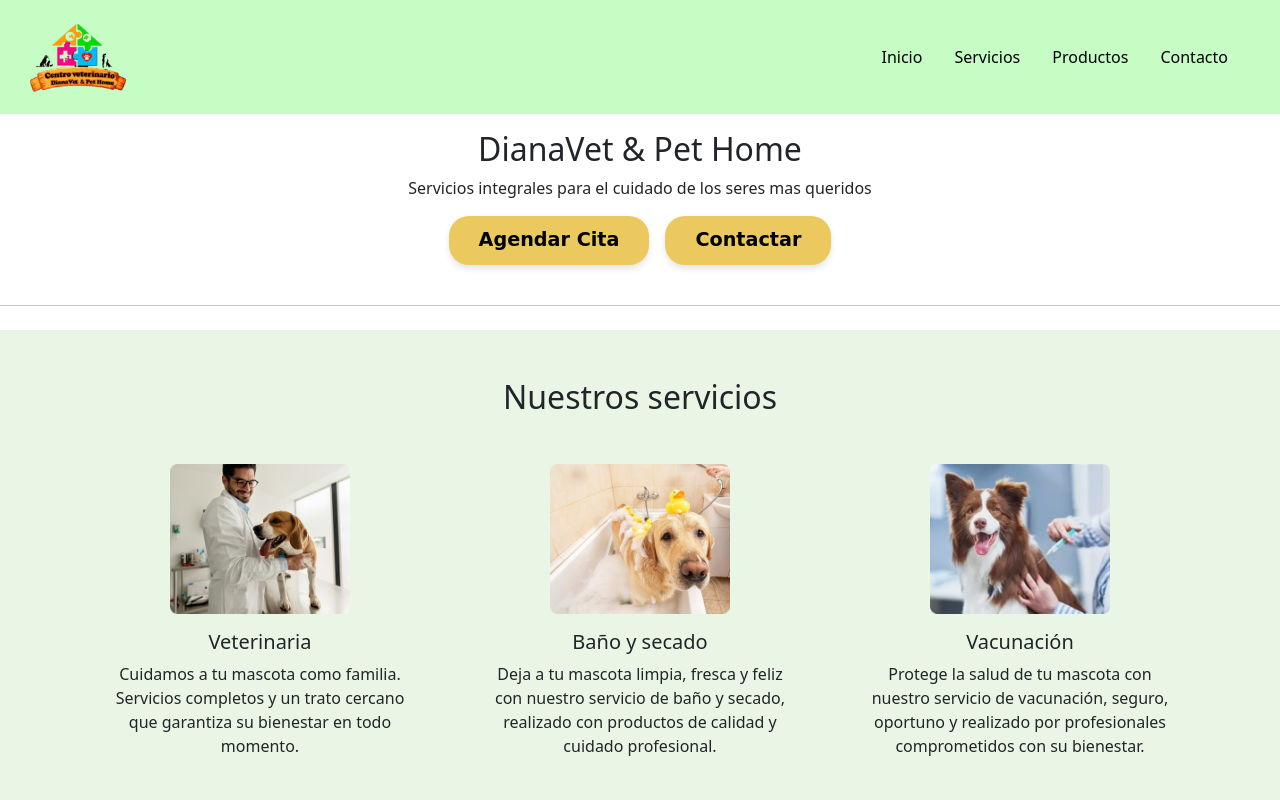
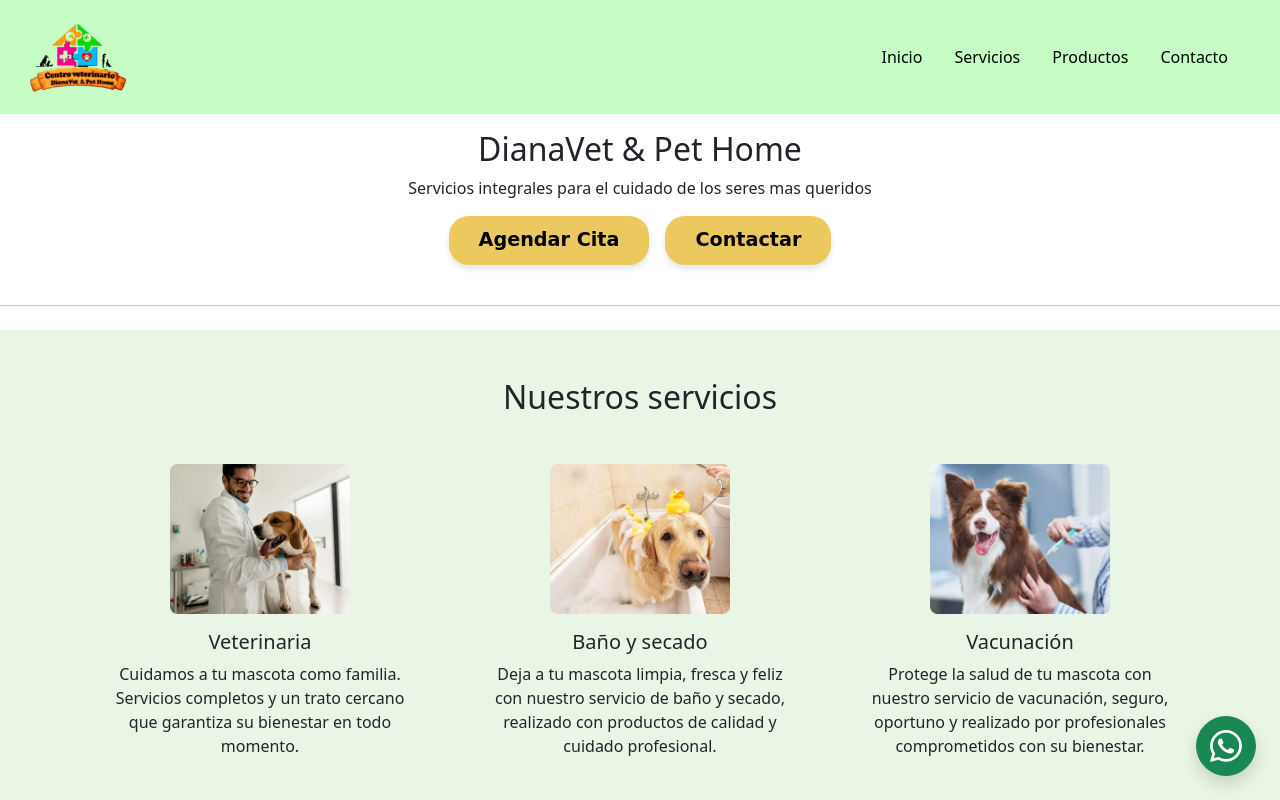
Before and after one commit to juanc692/DianaVet-PetHomeSite, a React (Vite) app: page / in a window 1280 px wide. Shown: the top 800 px of the page. Built offline with nearby package versions, Linux system fonts and the light colour scheme.

Commit message:
add Whatsapp icon

```diff
--- a/package.json
+++ b/package.json
@@ -13,6 +13,7 @@
   },
   "dependencies": {
     "bootstrap": "^5.3.8",
+    "bootstrap-icons": "^1.13.1",
     "react": "^19.2.5",
     "react-bootstrap-icons": "^1.11.6",
     "react-dom": "^19.2.5"
--- a/src/App.jsx
+++ b/src/App.jsx
@@ -11,6 +11,7 @@ import OurServices from './components/ourServices'
 import Comentary from './components/comentary'
 import Productos from './components/productos'
 import Footer from './components/footer'
+import Whatsapp from './components/whatsapp';
 
 function App() {
   const [count, setCount] = useState(0)
@@ -28,6 +29,7 @@ function App() {
     <Productos></Productos>
     <hr class="my-4"></hr>
     <Footer></Footer>
+    <Whatsapp/>
     </>
   )
 }
--- /dev/null
+++ b/src/components/whatsapp.jsx
@@ -0,0 +1,32 @@
+// import Icon from '../assets/whatsapp_.webp';
+// import React from 'react'
+import 'bootstrap-icons/font/bootstrap-icons.css'
+export default function whatsapp() {
+  return (
+    <a
+      href="https://wa.me/573001112233"
+      target="_blank"
+      rel="noopener noreferrer"
+      className="
+        position-fixed
+        bottom-0
+        end-0
+        m-4
+        btn
+        btn-success
+        rounded-circle
+        shadow
+        d-flex
+        align-items-center
+        justify-content-center
+      "
+      style={{
+        width: '60px',
+        height: '60px',
+        zIndex: 9999
+      }}
+    >
+      <i className="bi bi-whatsapp fs-2"></i>
+    </a>
+  )
+}
```
Also changed, not shown: src/assets/whatsapp_.webp (added), 1 other file (tests, documents, lock files or other folders).
